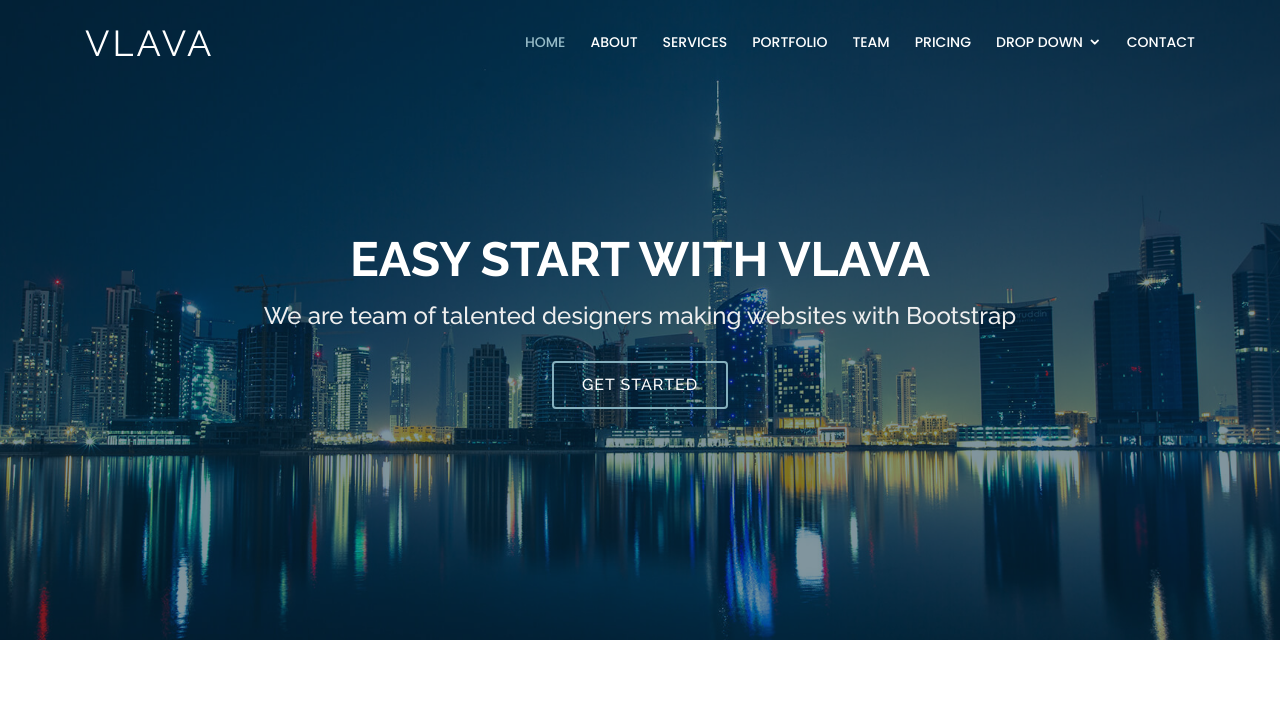
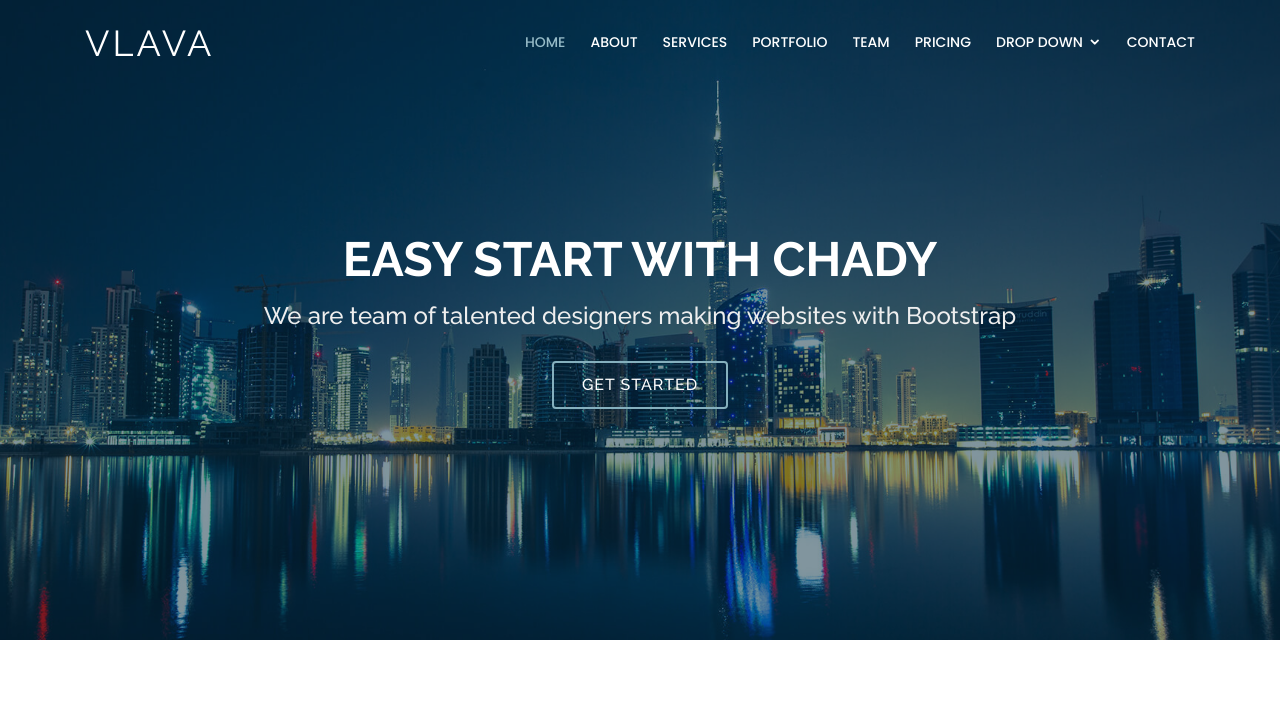
Before and after one commit to RashaAbdessalam/demo, a plain HTML site: page index.html in a window 1280 px wide. Shown: the top 717 px of the page. Drawn offline with nearby package versions, Linux system fonts and the light colour scheme.

Commit message:
2nd24042022

```diff
--- a/index.html
+++ b/index.html
@@ -83,7 +83,7 @@
   <!-- ======= Hero Section ======= -->
   <section id="hero">
     <div class="hero-container">
-      <h1>Easy start with Vlava</h1>
+      <h1>Easy start with Chady</h1>
       <h2>We are team of talented designers making websites with Bootstrap</h2>
       <a href="#about" class="btn-get-started scrollto">Get Started</a>
     </div>
```
